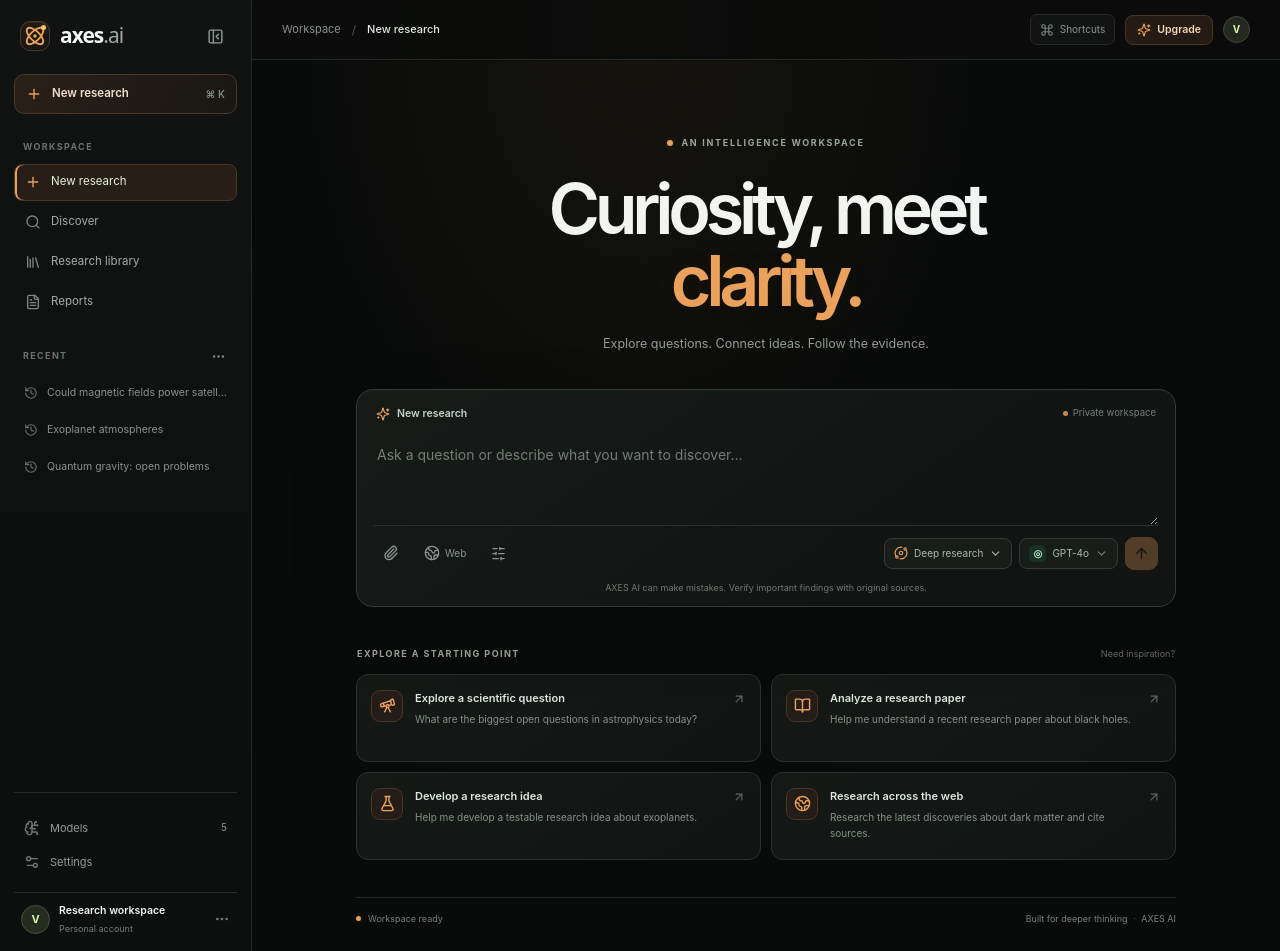
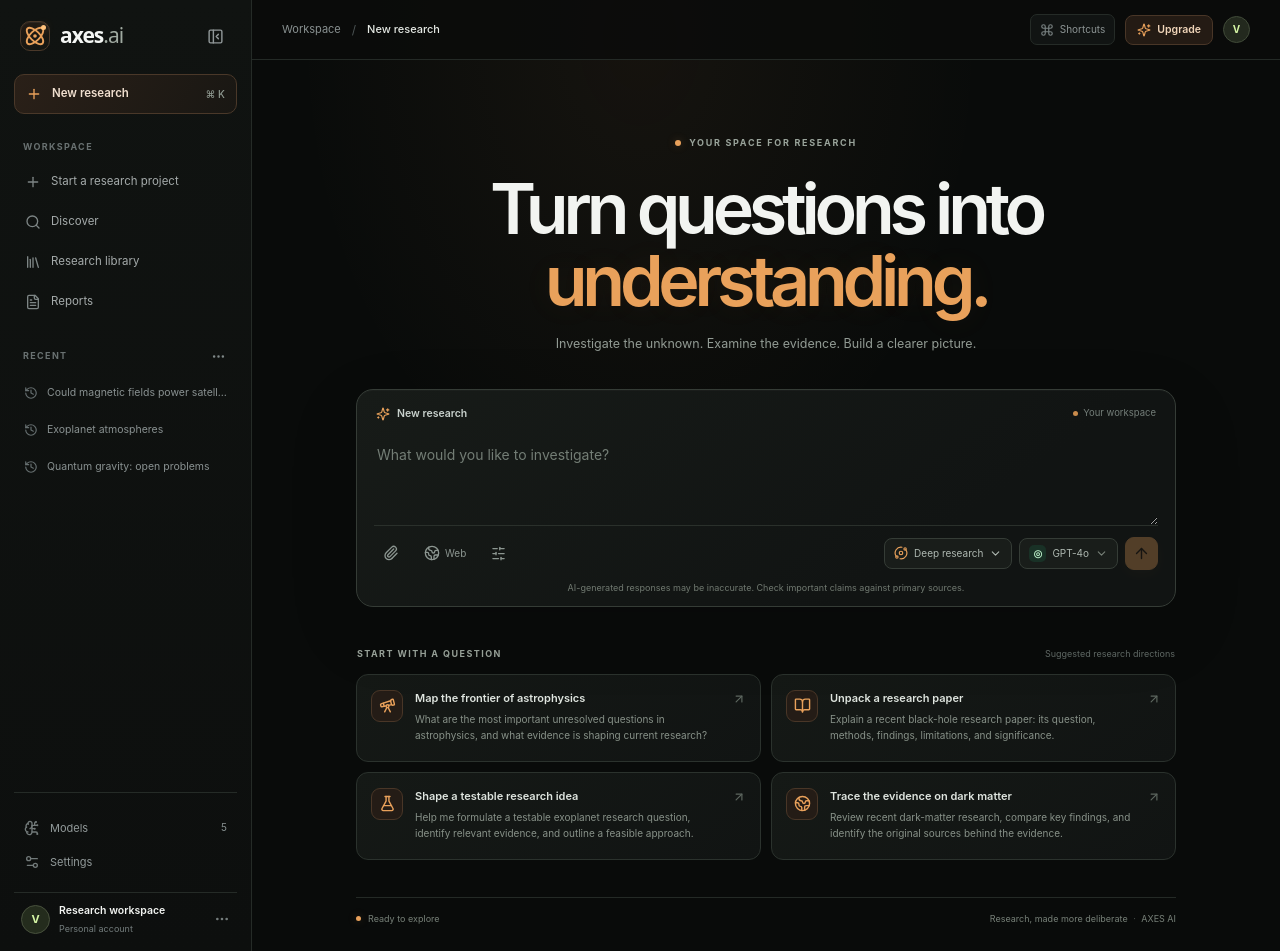
Before and after one commit to shamikghosh187-ux/API-Flow, a Next.js app: page / in a window 1280 px wide. Built offline with nearby package versions, Linux system fonts and the light colour scheme.

Commit message:
Refine AXES AI research workspace copy

```diff
--- a/src/app/page.tsx
+++ b/src/app/page.tsx
@@ -17,17 +17,17 @@ const models = [
 ];
 
 const navItems = [
-  { label: "New research", icon: Plus },
+  { label: "Start a research project", icon: Plus },
   { label: "Discover", icon: Search },
   { label: "Research library", icon: Library },
   { label: "Reports", icon: FileText },
 ];
 
 const suggestions = [
-  { icon: Telescope, title: "Explore a scientific question", prompt: "What are the biggest open questions in astrophysics today?" },
-  { icon: BookOpen, title: "Analyze a research paper", prompt: "Help me understand a recent research paper about black holes." },
-  { icon: FlaskConical, title: "Develop a research idea", prompt: "Help me develop a testable research idea about exoplanets." },
-  { icon: Globe2, title: "Research across the web", prompt: "Research the latest discoveries about dark matter and cite sources." },
+  { icon: Telescope, title: "Map the frontier of astrophysics", prompt: "What are the most important unresolved questions in astrophysics, and what evidence is shaping current research?" },
+  { icon: BookOpen, title: "Unpack a research paper", prompt: "Explain a recent black-hole research paper: its question, methods, findings, limitations, and significance." },
+  { icon: FlaskConical, title: "Shape a testable research idea", prompt: "Help me formulate a testable exoplanet research question, identify relevant evidence, and outline a feasible approach." },
+  { icon: Globe2, title: "Trace the evidence on dark matter", prompt: "Review recent dark-matter research, compare key findings, and identify the original sources behind the evidence." },
 ];
 
 function Brand() {
@@ -89,11 +89,11 @@ export default function Home() {
       <div className="research-scroll">
         <div className="research-content">
           {messages.length === 0 ? <>
-            <div className="welcome-eyebrow"><span className="status-dot"/> AN INTELLIGENCE WORKSPACE</div>
-            <div className="welcome-title"><h1>Curiosity, meet<br/><em>clarity.</em></h1><p>Explore questions. Connect ideas. Follow the evidence.</p></div>
+            <div className="welcome-eyebrow"><span className="status-dot"/> YOUR SPACE FOR RESEARCH</div>
+            <div className="welcome-title"><h1>Turn questions into<br/><em>understanding.</em></h1><p>Investigate the unknown. Examine the evidence. Build a clearer picture.</p></div>
             <div className="research-composer">
-              <div className="composer-top"><span className="composer-label"><Sparkles size={14}/> New research</span><span className="private-label"><span/> Private workspace</span></div>
-              <textarea value={prompt} onChange={(e) => setPrompt(e.target.value)} onKeyDown={(e) => {if(e.key === "Enter" && !e.shiftKey){e.preventDefault();startResearch();}}} placeholder="Ask a question or describe what you want to discover…" rows={3}/>
+              <div className="composer-top"><span className="composer-label"><Sparkles size={14}/> New research</span><span className="private-label"><span/> Your workspace</span></div>
+              <textarea value={prompt} onChange={(e) => setPrompt(e.target.value)} onKeyDown={(e) => {if(e.key === "Enter" && !e.shiftKey){e.preventDefault();startResearch();}}} placeholder="What would you like to investigate?" rows={3}/>
               <div className="composer-bottom">
                 <div className="composer-tools"><button title="Attach files"><Paperclip size={16}/></button><button title="Search the web"><Globe2 size={16}/><span>Web</span></button><button title="Research settings"><SlidersHorizontal size={15}/></button></div>
                 <div className="composer-controls">
@@ -104,16 +104,16 @@ export default function Home() {
                   <button className="send-button" disabled={!prompt.trim()} aria-label="Start research" onClick={() => startResearch()}><ArrowUp size={17}/></button>
                 </div>
               </div>
-              <div className="composer-footnote">AXES AI can make mistakes. Verify important findings with original sources.</div>
+              <div className="composer-footnote">AI-generated responses may be inaccurate. Check important claims against primary sources.</div>
             </div>
-            <div className="suggestion-heading"><span>EXPLORE A STARTING POINT</span><span>Need inspiration?</span></div>
+            <div className="suggestion-heading"><span>START WITH A QUESTION</span><span>Suggested research directions</span></div>
             <div className="suggestion-grid">{suggestions.map(({icon:Icon,title,prompt:sample})=><button key={title} className="suggestion-card" onClick={() => setPrompt(sample)}><span className="suggestion-icon"><Icon size={17}/></span><span><b>{title}</b><small>{sample}</small></span><ArrowUp size={14} className="suggestion-arrow"/></button>)}</div>
-            <div className="workspace-footer"><span><span className="footer-dot"/> Workspace ready</span><span>Built for deeper thinking <b>·</b> AXES AI</span></div>
+            <div className="workspace-footer"><span><span className="footer-dot"/> Ready to explore</span><span>Research, made more deliberate <b>·</b> AXES AI</span></div>
           </> : <div className="research-session">
-            <div className="session-title"><span className="session-icon"><Microscope size={17}/></span><div><small>RESEARCH PROJECT</small><h1>{messages[messages.length-1]}</h1></div></div>
-            <div className="session-status"><span className="status-dot"/> {researching ? "Preparing your research..." : "Research prompt created"} <span>·</span> {selectedModel.model}</div>
-            <div className="session-placeholder"><div className="placeholder-icon"><Atom size={24}/></div><h2>{researching ? "Setting up your research" : "Your research starts here"}</h2><p>The research interface is ready. Connect the AXES AI gateway and research sources to generate answers with citations.</p><button onClick={() => {setMessages([]);setActiveNav("New research");}}>Start a new project <Plus size={14}/></button></div>
-            <div className="session-composer"><textarea value={prompt} onChange={e=>setPrompt(e.target.value)} placeholder="Continue exploring this topic..." rows={2}/><button disabled={!prompt.trim()} onClick={()=>startResearch()}><ArrowUp size={16}/></button></div>
+            <div className="session-title"><span className="session-icon"><Microscope size={17}/></span><div><small>RESEARCH QUESTION</small><h1>{messages[messages.length-1]}</h1></div></div>
+            <div className="session-status"><span className="status-dot"/> {researching ? "Preparing your workspace..." : "Project created"} <span>·</span> {selectedModel.model}</div>
+            <div className="session-placeholder"><div className="placeholder-icon"><Atom size={24}/></div><h2>{researching ? "Setting up your research" : "A question is the beginning"}</h2><p>This project is ready for the research workflow. AXES AI's research engine, source retrieval, and citation generation still need to be connected before it can produce findings.</p><button onClick={() => {setMessages([]);setActiveNav("New research");}}>New research project <Plus size={14}/></button></div>
+            <div className="session-composer"><textarea value={prompt} onChange={e=>setPrompt(e.target.value)} placeholder="Add a follow-up question..." rows={2}/><button disabled={!prompt.trim()} onClick={()=>startResearch()}><ArrowUp size={16}/></button></div>
           </div>}
         </div>
       </div>
```
